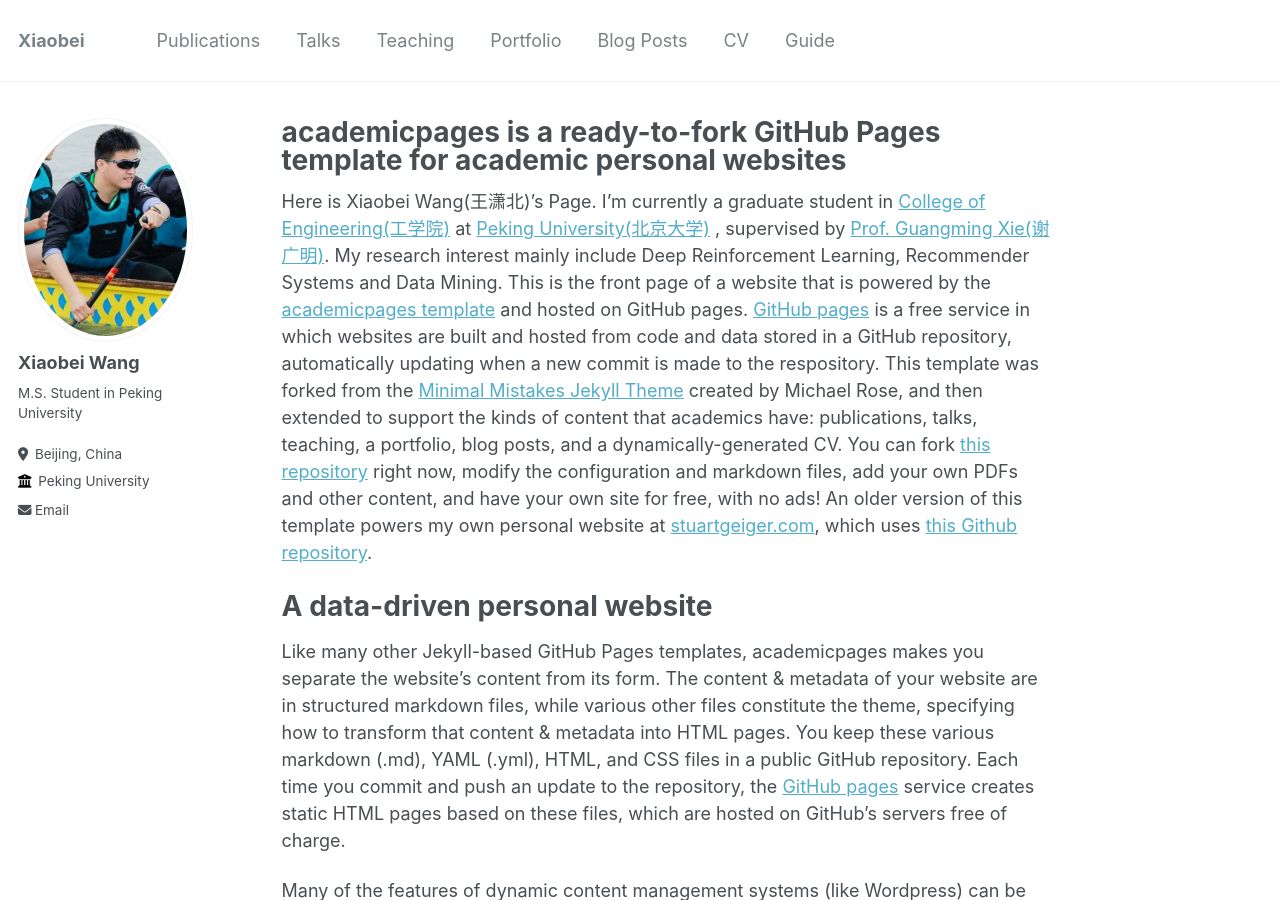
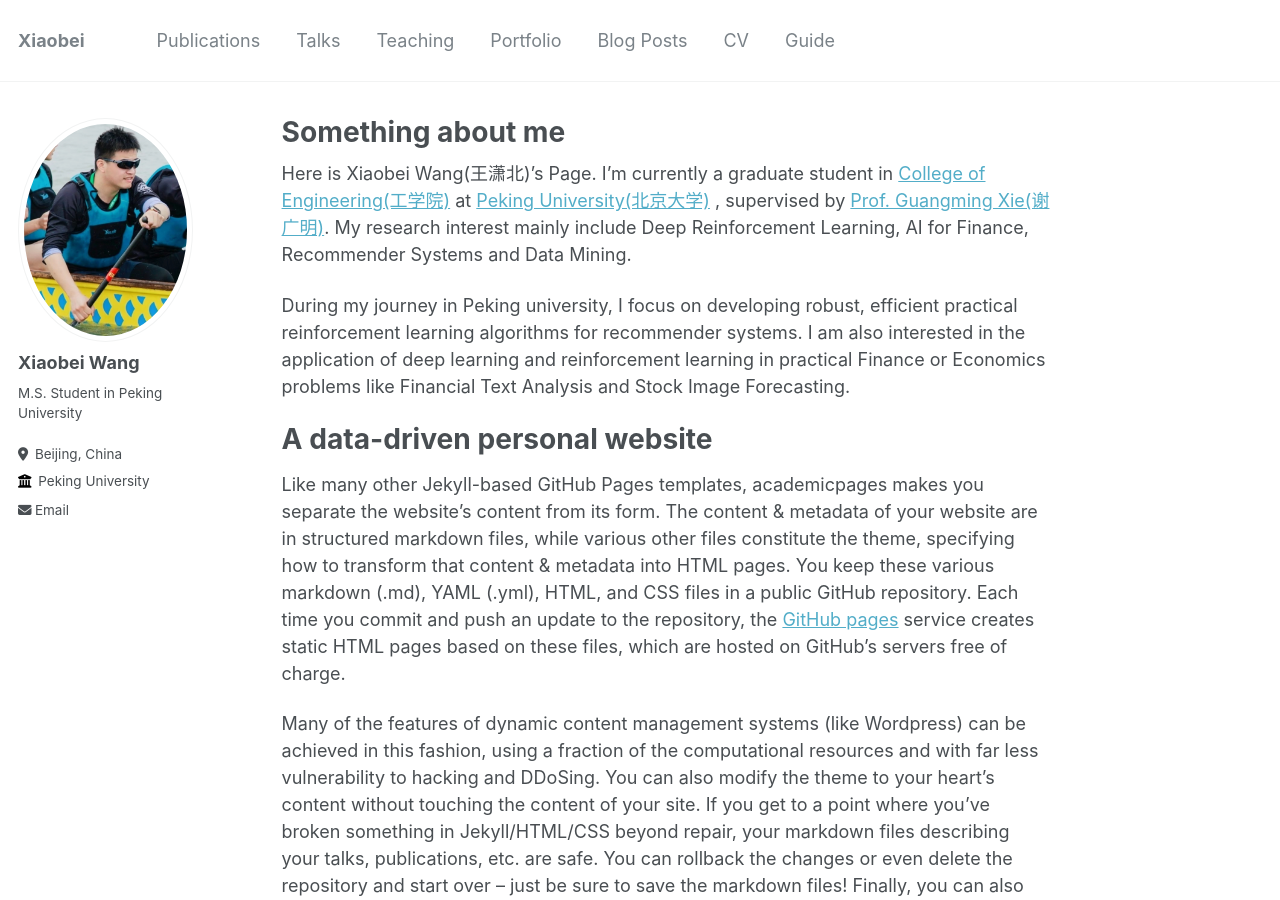
Before and after one commit to wangxiaobei822/wangxiaobei822.github.io, a Jekyll site: the page built from _pages/about.md, in a window 1280 px wide and 900 px high. Built offline with Jekyll 4.4.1, drawn with Linux system fonts in a browser that asks for light colours.

Commit message:
Update about.md

```diff
--- a/_pages/about.md
+++ b/_pages/about.md
@@ -1,14 +1,18 @@
 ---
 permalink: /
-title: "academicpages is a ready-to-fork GitHub Pages template for academic personal websites"
+title: "Something about me"
 author_profile: true
 redirect_from:
   - /about/
   - /about.html
 ---
 
-Here is Xiaobei Wang(王潇北)’s Page. I’m currently a graduate student in [College of Engineering(工学院)](https://www.coe.pku.edu.cn/) at [Peking University(北京大学)](https://www.pku.edu.cn/) , supervised by [Prof. Guangming Xie(谢广明)](https://www.coe.pku.edu.cn/teaching/all_time/7139.html). My research interest mainly include Deep Reinforcement Learning, Recommender Systems and Data Mining.
-This is the front page of a website that is powered by the [academicpages template](https://github.com/academicpages/academicpages.github.io) and hosted on GitHub pages. [GitHub pages](https://pages.github.com) is a free service in which websites are built and hosted from code and data stored in a GitHub repository, automatically updating when a new commit is made to the respository. This template was forked from the [Minimal Mistakes Jekyll Theme](https://mmistakes.github.io/minimal-mistakes/) created by Michael Rose, and then extended to support the kinds of content that academics have: publications, talks, teaching, a portfolio, blog posts, and a dynamically-generated CV. You can fork [this repository](https://github.com/academicpages/academicpages.github.io) right now, modify the configuration and markdown files, add your own PDFs and other content, and have your own site for free, with no ads! An older version of this template powers my own personal website at [stuartgeiger.com](http://stuartgeiger.com), which uses [this Github repository](https://github.com/staeiou/staeiou.github.io).
+Here is Xiaobei Wang(王潇北)’s Page. I’m currently a graduate student in [College of Engineering(工学院)](https://www.coe.pku.edu.cn/) at [Peking University(北京大学)](https://www.pku.edu.cn/) , supervised by [Prof. Guangming Xie(谢广明)](https://www.coe.pku.edu.cn/teaching/all_time/7139.html). My research interest mainly include Deep Reinforcement Learning, AI for Finance, Recommender Systems and Data Mining.
+
+During my journey in Peking university, I focus on developing robust, efficient practical reinforcement learning algorithms for recommender systems. I am also interested in the application of deep learning and reinforcement learning in practical Finance or Economics problems like Financial Text Analysis and Stock Image Forecasting.
+
+
+
 
 A data-driven personal website
 ======
```
